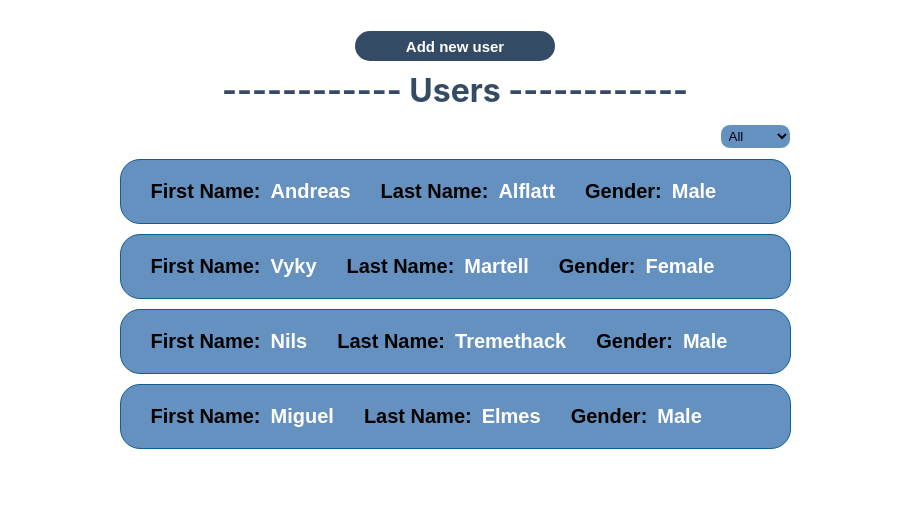
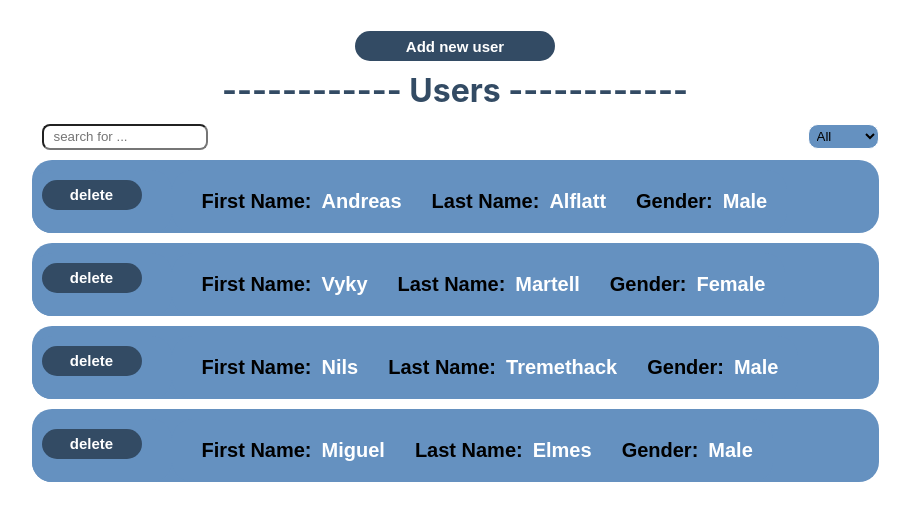
Before and after one commit to chaouite/UserDataManager, a React (Create React App) app: page / in a window 1280 px wide. Shown: the top 520 px of the page, without its empty margins (185-1095 px from the left). Built offline with nearby package versions, Linux system fonts and the light colour scheme.

Commit message:
search + delete function created

```diff
--- a/src/App.js
+++ b/src/App.js
@@ -9,8 +9,11 @@ const App = () => {
 
   const [updatedUsers, setUpdatedUsers] = useState(users);
   const [filteredUsers, setFilteredUsers] = useState(updatedUsers);
+  const [searchedUsers, setSearchedUser] = useState(filteredUsers);
   const [show, setShow] = useState(false);
   const [filteredBy, setFilteredBy] = useState('All');
+
+  const [isSearch, setIsSearch] = useState(false);
 
   const filterTopHandler = (filterBy) => {
     setFilteredBy(filterBy);
@@ -36,13 +39,45 @@ const App = () => {
         filteredBy === 'All') {
         return ([...prev, newUser]);
       };
-
       return prev;
     }
     );
   }
-  useEffect(() => { console.log(updatedUsers); }, [updatedUsers])
-  useEffect(() => { console.log(filteredUsers); }, [filteredUsers])
+
+  const searchForHandler = (searchedName) => {
+    setIsSearch(true);
+    setSearchedUser(filteredUsers);
+    console.log(searchedName);
+    setSearchedUser((prev) => {
+      return prev.filter((user) => {
+        if (searchedName.length === 0) {
+          setIsSearch(false);
+          return filteredUsers;
+        } return (
+          user.firstName.toLowerCase().includes(searchedName.toLowerCase()) ||
+          user.lastName.toLowerCase().includes(searchedName.toLowerCase()));
+      }
+      )
+    });
+
+  }
+
+  const toDelete = (firstName, lastName) => {
+    console.log(firstName, lastName);
+    setUpdatedUsers((prev) => {
+      return prev.filter((user) => user.firstName !== firstName ||
+        user.lastName !== lastName);
+    })
+
+  }
+
+  useEffect(() => {
+    setFilteredUsers(updatedUsers);
+  }, [updatedUsers]);
+  useEffect(() => { console.log('updatedUsers', updatedUsers); }, [updatedUsers])
+  useEffect(() => { console.log('filteredUsers', filteredUsers); }, [filteredUsers])
+  useEffect(() => { console.log('searchedUsers', searchedUsers); }, [searchedUsers])
+
   return (
     <div className="App" >
 
@@ -54,8 +89,10 @@ const App = () => {
           <NewUserForm getNewUser={getNewUser}></NewUserForm>
         }
         <UsersInfo
+          searchForHandler={searchForHandler}
           filterTopHandler={filterTopHandler}
-          data={filteredUsers} />
+          data={isSearch ? searchedUsers : filteredUsers}
+          toDelete={toDelete} />
 
       </Card>
     </div >
--- /dev/null
+++ b/src/components/UserSearch.js
@@ -0,0 +1,17 @@
+import React from 'react';
+import '../css/UserSearch.css'
+
+function UserSearch(props) {
+
+  return (
+    <div className='user-search' style={{ all: 'unset' }}>
+      <input
+        placeholder='search for ...'
+        onChange={(e) => {
+          props.searchFor(e.target.value);
+        }}></input>
+    </div>
+  )
+}
+
+export default UserSearch
--- a/src/components/UsersInfo.js
+++ b/src/components/UsersInfo.js
@@ -1,5 +1,6 @@
 import React from 'react'
 import '../css/UsersInfo.css'
+import UserSearch from './UserSearch';
 import UsersFilter from './UsersFilter';
 /* This FC displays the users  */
 const UsersInfo = (props) => {
@@ -10,21 +11,31 @@ const UsersInfo = (props) => {
     //setFilterBy(valOfFilter);
     props.filterTopHandler(valOfFilter);
   }
+  const searchFor = (searchedName) => {
+    props.searchForHandler(searchedName);
+  }
   //useEffect(() => { console.log(filterBy); }, [filterBy]);
   return (
     <div className="users-Info">
+
       <header >
         ------------ Users ------------
       </header>
-      <UsersFilter filterHandler={filterHandler}></UsersFilter>
+      <UserSearch searchFor={searchFor} />
+      <UsersFilter filterHandler={filterHandler} />
       {props.data.map((user, index) => {
         return (
           //I didn't use here the user.id as an index because if
           // the array = data = users selected to be shown
           // is empty, we won't have any element in the array
           // we can't use user.id.
-          <div key={index}  >
-
+          <div key={index}>
+            <div className='users-Info-Button'>
+              <button onClick={() => {
+                props.toDelete(user.firstName, user.lastName);
+              }}>delete</button>
+            </div>
+            <div >
               <p > First Name:</p>
               <p
                 style={{ color: 'white', marginLeft: '10px' }}
@@ -41,6 +52,7 @@ const UsersInfo = (props) => {
               <p
                 style={{ color: 'white', marginLeft: '10px' }}
               >{user.gender}</p>
+            </div>
 
 
           </div>
--- /dev/null
+++ b/src/css/UserSearch.css
@@ -0,0 +1,7 @@
+.user-search input {
+  border-radius: 8px;
+  margin-left: 10px;
+  width: 150px;
+  height: 20px;
+  padding-left: 10px;
+}
--- a/src/css/UsersInfo.css
+++ b/src/css/UsersInfo.css
@@ -3,17 +3,13 @@
   display: flex;
   background-color: #6591c0;
   margin-top: 10px;
-  border: 1px solid rgb(17, 94, 146);
   border-radius: 20px;
   color: black;
-
 }
 
 .users-Info header {
   color: #334b64;
 }
-
-
 
 
 .users-Info p {
@@ -27,5 +23,8 @@
 .users-Info h4 {
   color: rgb(255, 255, 255);
   margin-left: 10px;
+}
 
+.users-Info-Button button {
+  width: 100px;
 }
```
Lines whose indentation alone changed are shown as unchanged.
